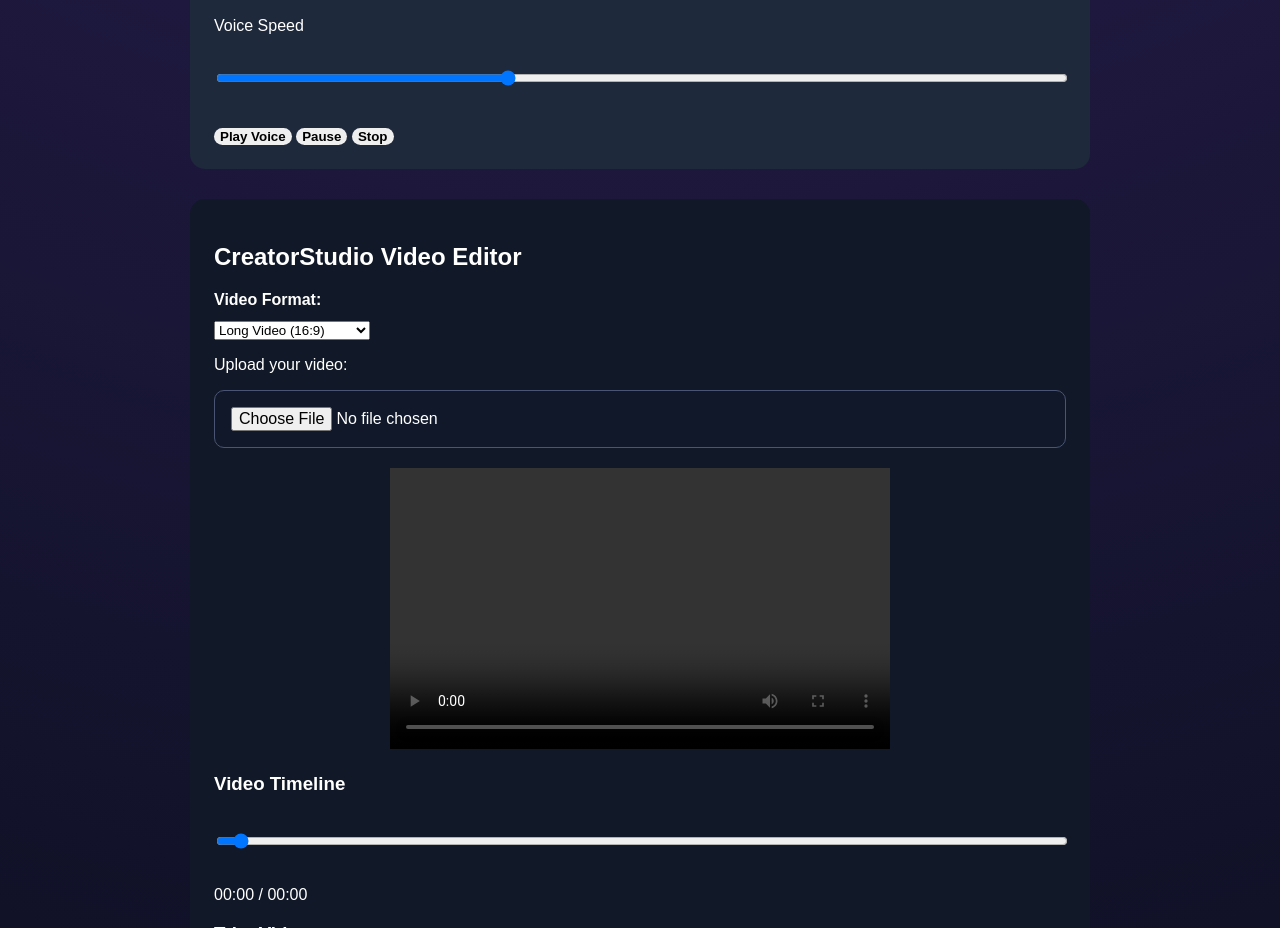
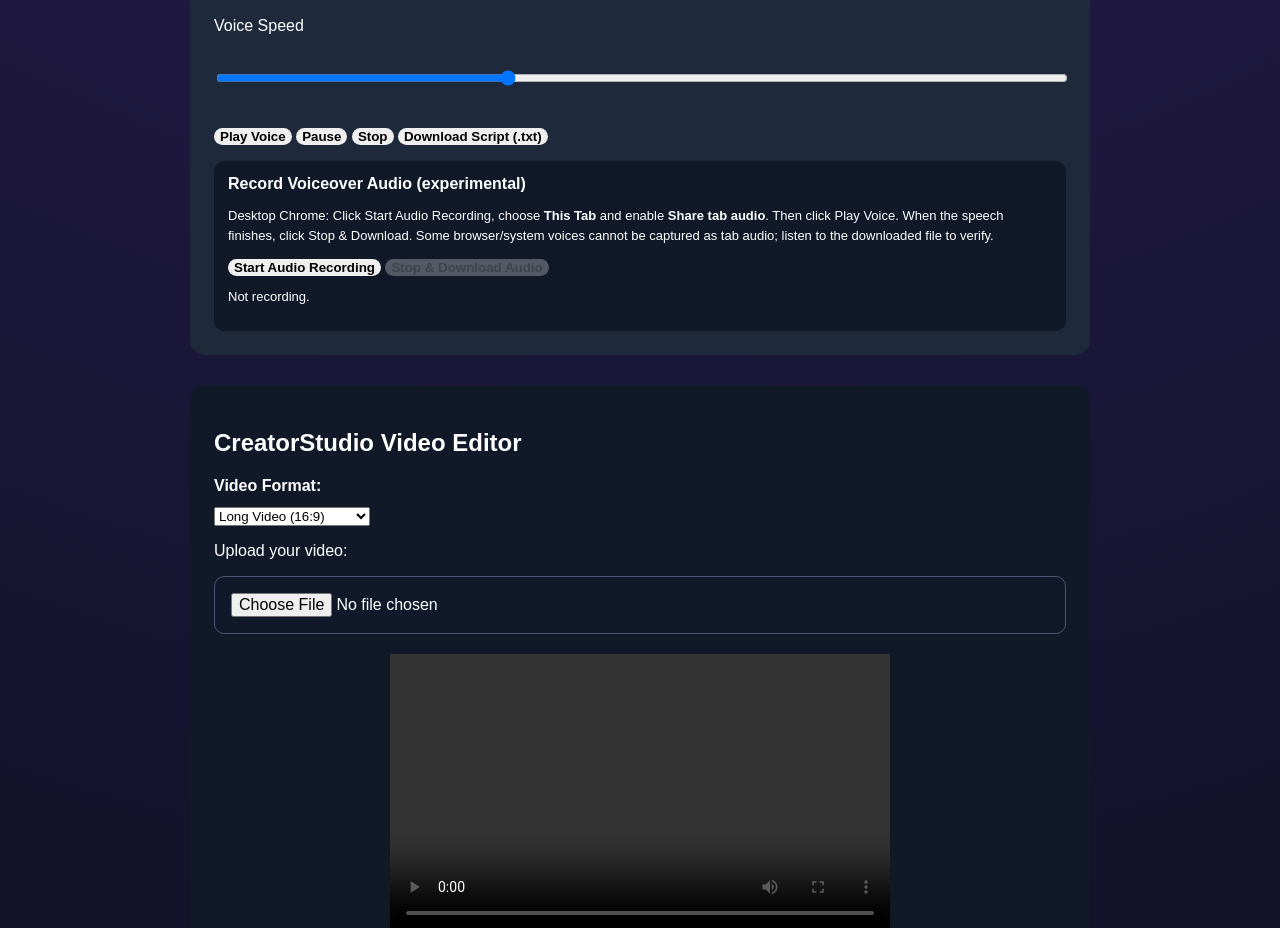
Before and after one commit to Shahzaib297398/AI-YouTube-Generator, a plain HTML site: page index.html in a window 1280 px wide. Shown: the part 1149-2077 px from the top of the page. Drawn offline with Linux system fonts and the light colour scheme.

```diff
--- a/index.html
+++ b/index.html
@@ -236,10 +236,80 @@ function makeScript() {
     <button onclick="startVoice()">Play Voice</button>
     <button onclick="pauseVoice()">Pause</button>
     <button onclick="stopVoice()">Stop</button>
+    <button type="button" onclick="downloadVoiceScript()">Download Script (.txt)</button>
+  </div>
+  <div style="margin-top:16px;padding:14px;background:#111827;border-radius:10px">
+    <strong>Record Voiceover Audio (experimental)</strong>
+    <p style="font-size:13px;line-height:1.5">Desktop Chrome: Click Start Audio Recording, choose <b>This Tab</b> and enable <b>Share tab audio</b>. Then click Play Voice. When the speech finishes, click Stop &amp; Download. Some browser/system voices cannot be captured as tab audio; listen to the downloaded file to verify.</p>
+    <button type="button" id="voiceRecordStart" onclick="startVoiceRecording()">Start Audio Recording</button>
+    <button type="button" id="voiceRecordStop" onclick="stopVoiceRecording()" disabled>Stop &amp; Download Audio</button>
+    <p id="voiceRecordStatus" role="status" aria-live="polite" style="font-size:13px">Not recording.</p>
   </div>
 </section>
 
 <script>
+let voiceAudioRecorder = null;
+let voiceAudioStream = null;
+let voiceAudioChunks = [];
+function downloadVoiceScript() {
+  const value = document.getElementById('voiceText').value.trim();
+  if (!value) return alert('Paste your script first.');
+  const url = URL.createObjectURL(new Blob([value], {type:'text/plain;charset=utf-8'}));
+  const link = document.createElement('a');
+  link.href = url; link.download = 'creatorstudio-voiceover-script.txt'; link.click();
+  setTimeout(() => URL.revokeObjectURL(url), 30000);
+}
+async function startVoiceRecording() {
+  const status = document.getElementById('voiceRecordStatus');
+  if (!document.getElementById('voiceText').value.trim()) { status.textContent = 'Paste your script first.'; return; }
+  if (!navigator.mediaDevices?.getDisplayMedia || !window.MediaRecorder) { status.textContent = 'Recording requires a compatible desktop browser (try Chrome).'; return; }
+  if (voiceAudioRecorder) return;
+  try {
+    const display = await navigator.mediaDevices.getDisplayMedia({video:true,audio:true});
+    const audioTracks = display.getAudioTracks();
+    if (!audioTracks.length) {
+      display.getTracks().forEach(t=>t.stop());
+      status.textContent = 'No tab audio shared. Retry and turn on Share tab audio.';
+      return;
+    }
+    const audioStream = new MediaStream(audioTracks);
+    const mime = ['audio/webm;codecs=opus','audio/webm','video/webm'].find(t=>MediaRecorder.isTypeSupported(t));
+    if (!mime) throw new Error('WebM audio recording not supported.');
+    voiceAudioStream = display;
+    voiceAudioChunks = [];
+    const recorder = new MediaRecorder(audioStream, {mimeType:mime});
+    voiceAudioRecorder = recorder;
+    document.getElementById('voiceRecordStart').disabled = true;
+    document.getElementById('voiceRecordStop').disabled = false;
+    recorder.ondataavailable = e => { if(e.data.size) voiceAudioChunks.push(e.data); };
+    recorder.onstop = () => {
+      const data = voiceAudioChunks;
+      const type = recorder.mimeType;
+      display.getTracks().forEach(t=>t.stop());
+      voiceAudioRecorder = null; voiceAudioStream = null;
+      document.getElementById('voiceRecordStart').disabled = false;
+      document.getElementById('voiceRecordStop').disabled = true;
+      if (!data.length) {status.textContent = 'No audio captured. Try again.'; return;}
+      const blob = new Blob(data, {type});
+      const url = URL.createObjectURL(blob);
+      const a = document.createElement('a'); a.href = url;
+      a.download = 'creatorstudio-voiceover.webm'; a.click();
+      setTimeout(()=>URL.revokeObjectURL(url), 60000);
+      status.textContent = 'Audio file downloaded. Play it to confirm speech was captured.';
+    };
+    recorder.onerror = () => {status.textContent = 'Recording error.'; stopVoiceRecording();};
+    display.getVideoTracks().forEach(t=>t.addEventListener('ended',()=>{if(voiceAudioRecorder?.state==='recording') stopVoiceRecording();},{once:true}));
+    recorder.start(500);
+    status.textContent = 'Recording tab audio. Click Play Voice now, then Stop & Download.';
+  } catch (e) {
+    if (voiceAudioStream) voiceAudioStream.getTracks().forEach(t=>t.stop());
+    voiceAudioStream = null; voiceAudioRecorder = null;
+    status.textContent = 'Could not start recording: ' + e.message;
+  }
+}
+function stopVoiceRecording() {
+  if (voiceAudioRecorder?.state === 'recording') voiceAudioRecorder.stop();
+}
 function startVoice() {
   const text = document.getElementById("voiceText").value.trim();
   if (!text) {
```
